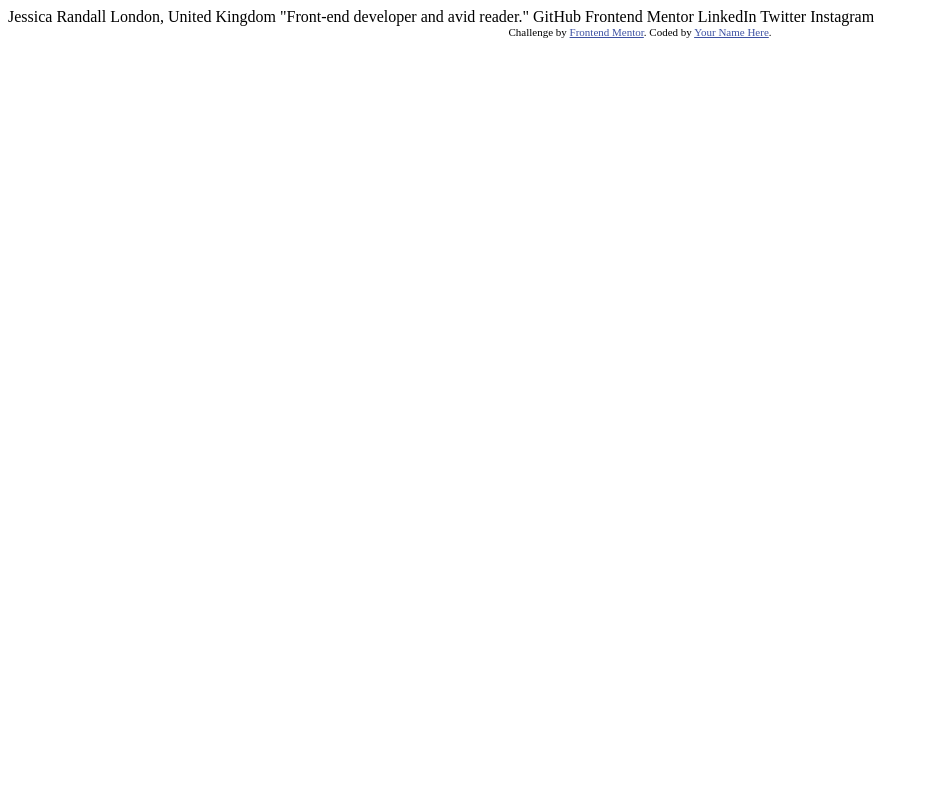
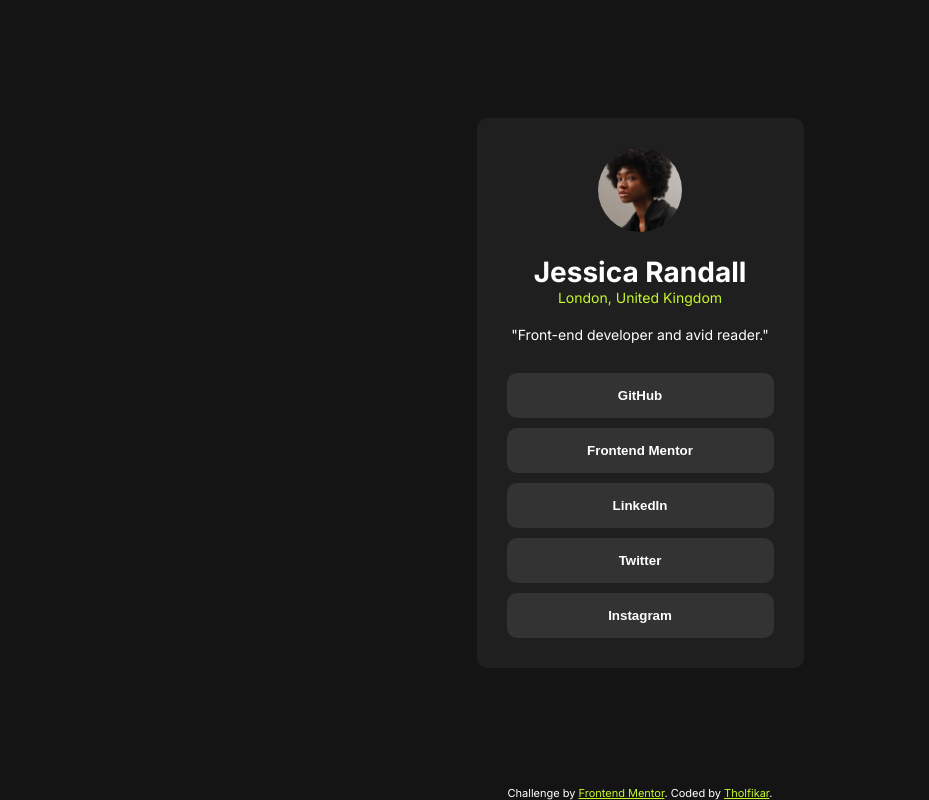
Before and after one commit to Zolfikaar/Social-links-profile, a plain HTML site: page index.html in a window 1280 px wide. Shown: the whole page, without its empty margins (0-929 px from the left). Drawn offline with Linux system fonts and the light colour scheme.

Commit message:
Complete

```diff
--- a/index.html
+++ b/index.html
@@ -1,34 +1,49 @@
 <!DOCTYPE html>
 <html lang="en">
+
 <head>
   <meta charset="UTF-8">
-  <meta name="viewport" content="width=device-width, initial-scale=1.0"> <!-- displays site properly based on user's device -->
+  <meta name="viewport" content="width=device-width, initial-scale=1.0">
 
   <link rel="icon" type="image/png" sizes="32x32" href="./assets/images/favicon-32x32.png">
 
   <title>Frontend Mentor | Social links profile</title>
+  <link rel="stylesheet" href="style.css">
+</head>
 
-  <!-- Feel free to remove these styles or customise in your own stylesheet 👍 -->
-  <style>
-    .attribution { font-size: 11px; text-align: center; }
-    .attribution a { color: hsl(228, 45%, 44%); }
-  </style>
-</head>
 <body>
 
-  Jessica Randall
-  London, United Kingdom
-  "Front-end developer and avid reader."
+  <div class="container">
+    <div class="content-box">
 
-  GitHub
-  Frontend Mentor
-  LinkedIn
-  Twitter
-  Instagram
+      <div class="content">
+        <div class="image-box">
+          <img src="./assets/images/avatar-jessica.jpeg" alt="">
+        </div>
 
-  <div class="attribution">
-    Challenge by <a href="https://www.frontendmentor.io?ref=challenge" target="_blank">Frontend Mentor</a>.
-    Coded by <a href="#">Your Name Here</a>.
+        <div class="info-box">
+          <h1 class="name">Jessica Randall</h1>
+          <p class="address">London, United Kingdom</p>
+          <p class="bio">"Front-end developer and avid reader."</p>
+        </div>
+
+        <div class="links-box">
+          <button class="link-btn"><a href="#">GitHub</a></button>
+          <button class="link-btn"><a href="#">Frontend Mentor</a></button>
+          <button class="link-btn"><a href="#">LinkedIn</a></button>
+          <button class="link-btn"><a href="#">Twitter</a></button>
+          <button class="link-btn"><a href="#">Instagram</a></button>
+        </div>
+      </div>
+
+    </div>
+
+    <div class="attribution">
+      Challenge by <a href="https://www.frontendmentor.io?ref=challenge" target="_blank">Frontend Mentor</a>.
+      Coded by <a href="https://www.frontendmentor.io/profile/Zolfikaar" target="_blank">Tholfikar</a>.
+    </div>
   </div>
+
 </body>
+
 </html>
--- /dev/null
+++ b/style.css
@@ -0,0 +1,96 @@
+@import url('https://fonts.googleapis.com/css2?family=Inter:wght@400;600;700&display=swap');
+
+:root{
+  --primary: hsl(75, 94%, 57%);
+  --White: hsl(0, 0%, 100%);
+  --Grey: hsl(0, 0%, 20%);
+  --Dark-Grey: hsl(0, 0%, 12%);
+  --Off-Black: hsl(0, 0%, 8%);
+}
+
+*,
+html,
+body{
+  padding: 0;
+  margin: 0;
+  box-sizing: border-box;
+}
+
+body{
+  font-family: 'Inter', sans-serif;
+  font-size: 14px;
+}
+
+.container{
+  background-color: var(--Off-Black);
+}
+
+.content-box{
+  width: 100%;
+  height: 100vh;
+}
+
+.content-box{
+  width: 100%;
+  height: calc(100vh - 14px);
+  display: flex;
+  justify-content: center;
+  align-items: center;
+}
+
+.content{
+  width: 327px;
+  background-color: var(--Dark-Grey);
+  display: flex;
+  flex-direction: column;
+  justify-content: space-evenly;
+  align-items: center;
+  padding: 30px;
+  border-radius: 10px;
+  text-align: center;
+}
+.info-box{margin: 20px 0;}
+.info-box .name{color: var(--White);}
+.info-box .address{color: var(--primary);}
+.info-box .bio{color: var(--White);margin-top: 20px;}
+.image-box img{
+  width: 84px;
+  height: 84px;
+  border-radius: 50%;
+}
+
+.links-box{
+  display: flex;
+  flex-direction: column;
+  width: 100%;
+}
+.links-box .link-btn{
+  width: 100%;
+  height: 45px;
+  border-radius: 10px;
+  margin-top: 10px;
+  background-color: var(--Grey);
+  border: none;
+}
+.links-box .link-btn:hover{
+  background-color: var(--primary);
+  cursor: pointer;
+}
+.links-box .link-btn a{
+  text-decoration: unset;
+  color: var(--White);
+  font-weight: bold;
+}
+.links-box .link-btn:hover a{
+  color: var(--Grey);
+}
+
+.attribution {
+  font-size: 11px;
+  text-align: center;
+  color: var(--White);
+}
+
+.attribution a {
+  color: var(--primary);
+}
```
Also changed, not shown: design/active-states.jpg (deleted), design/desktop-preview.jpg (deleted), design/destkop-design.jpg (deleted), design/mobile-design.jpg (deleted), 3 other files.
